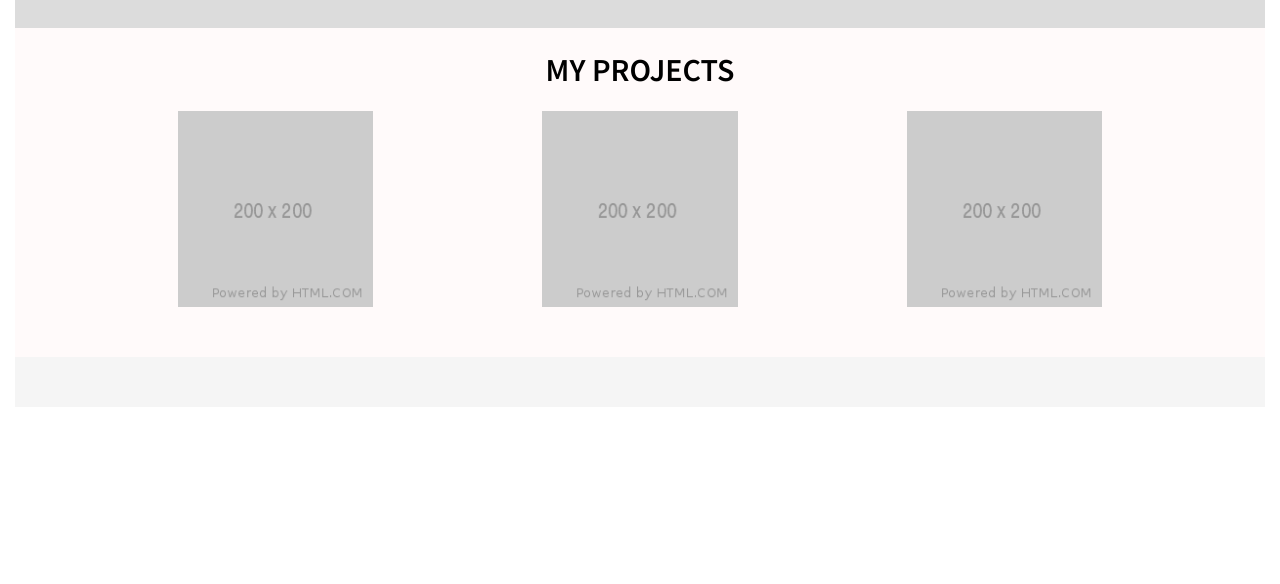
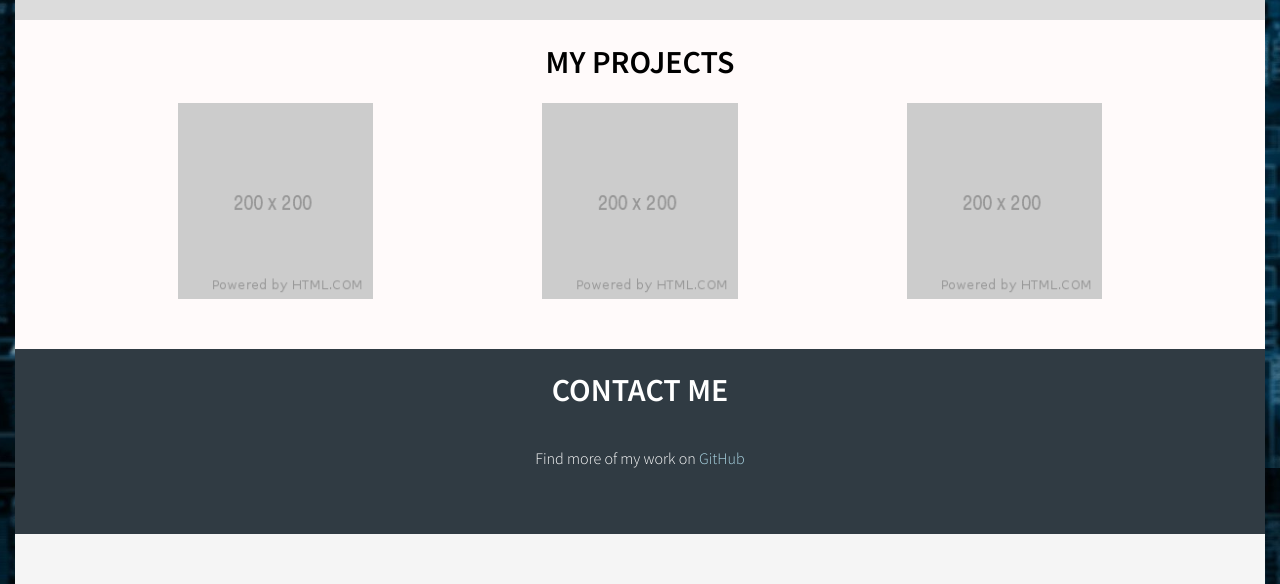
Before and after one commit to Connor-Ashlock/portfolio, a plain HTML site: page root-one-portfolio/index.html in a window 1280 px wide. Shown: the part 1132-1716 px from the top of the page. Before the commit the page ends 1547 px from the top, so only its background shows below. Drawn offline with Linux system fonts and the light colour scheme.

Commit message:
Complete portfolio project

```diff
--- a/root-one-portfolio/index.html
+++ b/root-one-portfolio/index.html
@@ -51,6 +51,10 @@
         <img src="../assets/placeholder-project.png" alt="Placeholder Project" class="col-2">
         <img src="../assets/placeholder-project.png" alt="Placeholder Project" class="col-2">
       </div>
+      <div id="contact" class="row justify-center pb-50 white-text contact-section">
+        <h1 class="col-12">CONTACT ME</h1>
+        <p class="col-12">Find more of my work on <a href="https://github.com/Connor-Ashlock" class="nav-item blue-text">GitHub</a></p>
+      </div>
     </div>
   </div>
 </body>
--- a/root-one-portfolio/style.css
+++ b/root-one-portfolio/style.css
@@ -1,5 +1,12 @@
 html {
   font-family: "Source Sans Pro", sans-serif;
+  scroll-behavior: smooth;
+}
+body {
+  margin: 0;
+  background-image: url(../assets/motherboard-wallpaper.jpg);
+  background-size: cover;
+  background-attachment: fixed;
 }
 .text-align-center {
     text-align: center;
@@ -61,3 +68,9 @@ html {
 .projects-section {
   background-color: snow;
 }
+.contact-section {
+  background-color: #303b43;
+}
+.blue-text {
+  color: lightblue;
+}
```
